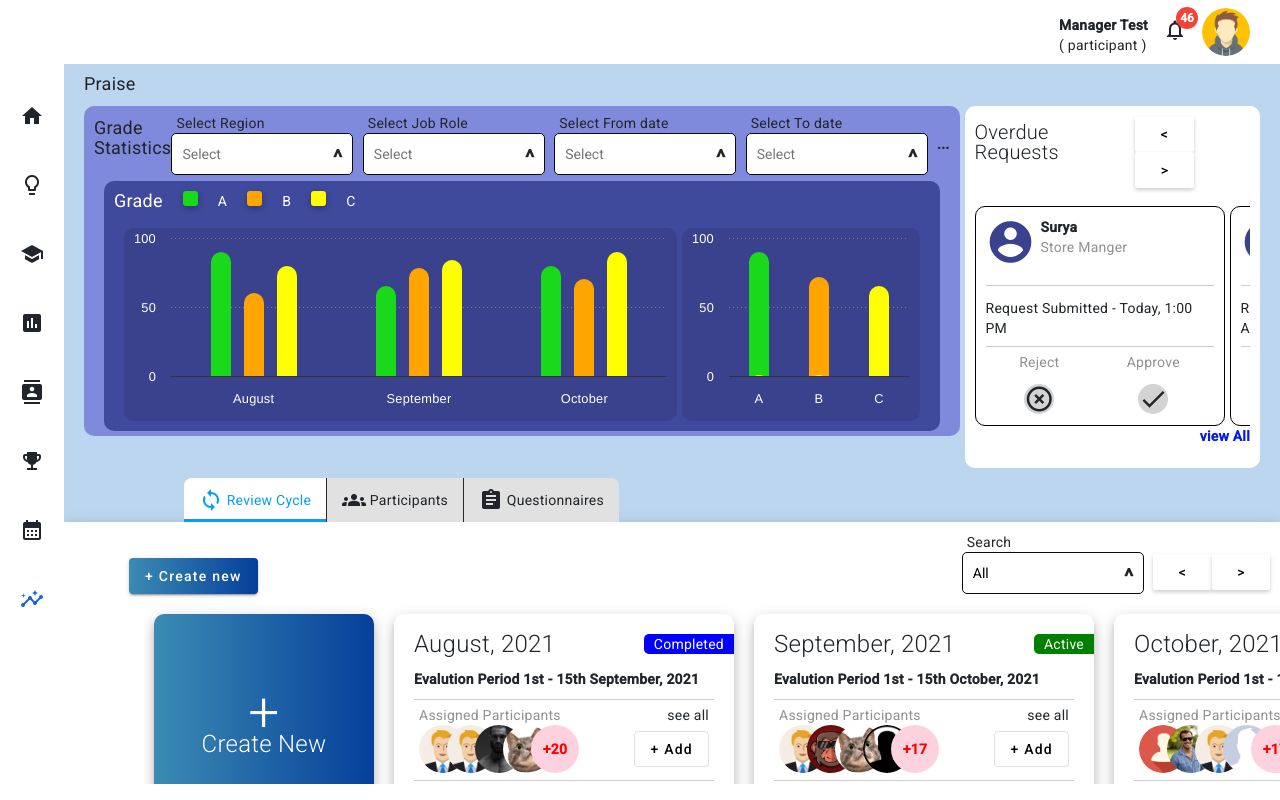
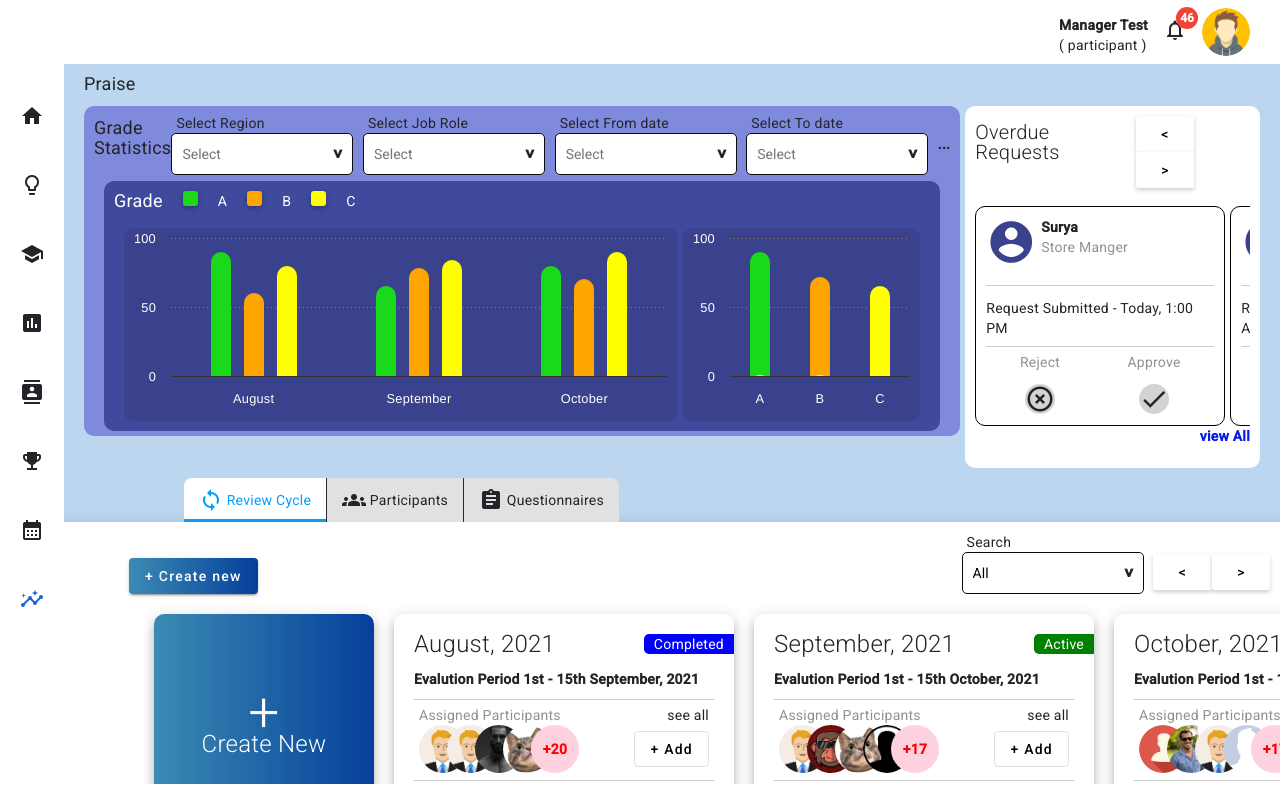
Before and after one commit to wake8/angular-adminpanel-mgntest, an Angular app: page /performance-evaluation/dashboard in a window 1280 px wide. Built offline with nearby package versions, Linux system fonts and the light colour scheme.

Commit message:
css changes --avoided material components

```diff
--- a/src/app/common/custom-made-components/multi-select/multi-select.component.html
+++ b/src/app/common/custom-made-components/multi-select/multi-select.component.html
@@ -7,8 +7,8 @@
     <div class="select-view d-inline-flex prevent-select" (click)="togglePanel()">
         <input type="text" class="view-text " readonly placeholder="Select" [value]="selectPreview">
         <div class="toggle-icon">
-            <span *ngIf="hidePanel" class="rotated-clockwise">&lt;</span>
-            <span *ngIf="!hidePanel" class="rotated-clockwise">&gt;</span>
+            <span *ngIf="hidePanel" class="rotated-clockwise">&gt;</span>
+            <span *ngIf="!hidePanel" class="rotated-clockwise">&lt;</span>
         </div>
     </div>
 
```
